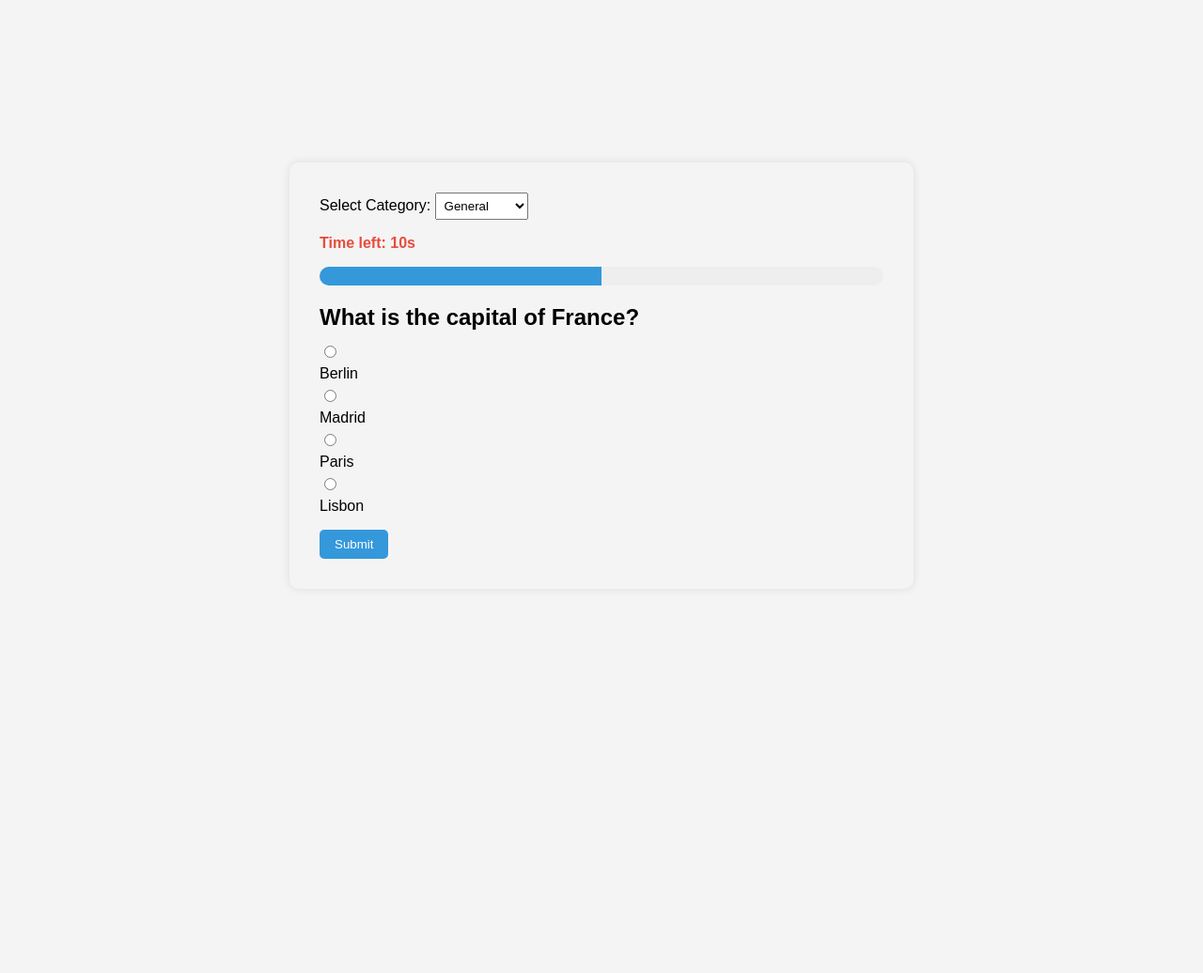
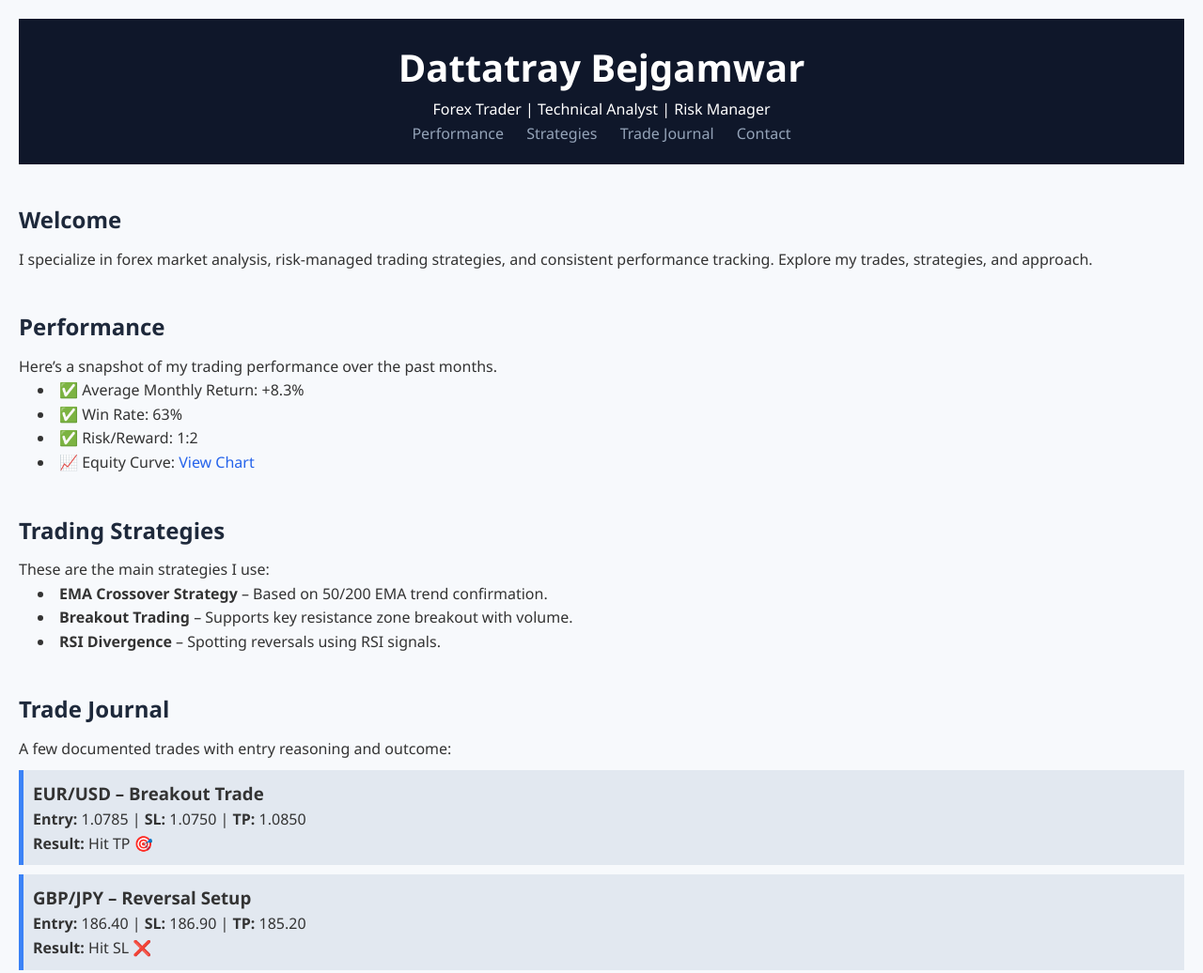
Before and after one commit to dattatray-b77/project.2, a plain HTML site: page index.html in a window 1280 px wide. Shown: the top 1036 px of the page at 94% size. Before the commit the page ends 800 px from the top, so only its background shows below. Drawn offline with Linux system fonts and the light colour scheme.

Commit message:
Add files via upload

```diff
--- a/index.html
+++ b/index.html
@@ -2,232 +2,74 @@
 <html lang="en">
 <head>
   <meta charset="UTF-8" />
-  <meta name="viewport" content="width=device-width, initial-scale=1.0" />
-  <title>Quiz App</title>
-  <style>
-    body {
-      font-family: Arial, sans-serif;
-      background: #f4f4f4;
-      display: flex;
-      justify-content: center;
-      align-items: center;
-      height: 100vh;
-      margin: 0;
-    }
-    .quiz-container {
-      padding: 2rem;
-      border-radius: 10px;
-      box-shadow: 0 0 10px rgba(0, 0, 0, 0.1);
-      width: 100%;
-      max-width: 600px;
-    }
-    .quiz-header {
-      margin-bottom: 1rem;
-    }
-    h2 {
-      margin-bottom: 1rem;
-    }
-    .answer {
-      display: block;
-      margin-bottom: 0.5rem;
-    }
-    button {
-      background-color: #3498db;
-      color: white;
-      border: none;
-      padding: 0.5rem 1rem;
-      border-radius: 5px;
-      cursor: pointer;
-    }
-    button:hover {
-      background-color: #2980b9;
-    }
-    .progress-bar {
-      background: #eee;
-      border-radius: 10px;
-      overflow: hidden;
-      height: 20px;
-      margin-bottom: 1rem;
-    }
-    .progress {
-      height: 100%;
-      background: #3498db;
-      width: 0%;
-      transition: width 0.3s ease;
-    }
-    .timer {
-      font-weight: bold;
-      margin-bottom: 1rem;
-      color: #e74c3c;
-    }
-    select {
-      margin-bottom: 1rem;
-      padding: 0.3rem;
-    }
-  </style>
+  <meta name="viewport" content="width=device-width, initial-scale=1.0"/>
+  <title>Forex Trader Portfolio</title>
+  <link rel="stylesheet" href="style.css" />
 </head>
 <body>
-  <div class="quiz-container" id="quiz">
-    <div class="quiz-header">
-      <div>
-        <label for="category">Select Category:</label>
-        <select id="category">
-          <option value="general">General</option>
-          <option value="tech">Technology</option>
-        </select>
-      </div>
-      <div class="timer" id="timer">Time left: 15s</div>
-      <div class="progress-bar">
-        <div class="progress" id="progress"></div>
-      </div>
-      <h2 id="question">Question text</h2>
-      <label class="answer"><input type="radio" name="answer" class="answer" id="a" /> <span id="a_text"></span></label>
-      <label class="answer"><input type="radio" name="answer" class="answer" id="b" /> <span id="b_text"></span></label>
-      <label class="answer"><input type="radio" name="answer" class="answer" id="c" /> <span id="c_text"></span></label>
-      <label class="answer"><input type="radio" name="answer" class="answer" id="d" /> <span id="d_text"></span></label>
+
+  <header>
+    <h1>Dattatray Bejgamwar</h1>
+    <p>Forex Trader | Technical Analyst | Risk Manager</p>
+    <nav>
+      <a href="#performance">Performance</a>
+      <a href="#strategies">Strategies</a>
+      <a href="#journal">Trade Journal</a>
+      <a href="#contact">Contact</a>
+    </nav>
+  </header>
+
+  <section class="intro">
+    <h2>Welcome</h2>
+    <p>I specialize in forex market analysis, risk-managed trading strategies, and consistent performance tracking. Explore my trades, strategies, and approach.</p>
+  </section>
+
+  <section id="performance">
+    <h2>Performance</h2>
+    <p>Here’s a snapshot of my trading performance over the past months.</p>
+    <ul>
+      <li>✅ Average Monthly Return: +8.3%</li>
+      <li>✅ Win Rate: 63%</li>
+      <li>✅ Risk/Reward: 1:2</li>
+      <li>📈 Equity Curve: <a href="#">View Chart</a></li>
+    </ul>
+  </section>
+
+  <section id="strategies">
+    <h2>Trading Strategies</h2>
+    <p>These are the main strategies I use:</p>
+    <ul>
+      <li><strong>EMA Crossover Strategy</strong> – Based on 50/200 EMA trend confirmation.</li>
+      <li><strong>Breakout Trading</strong> – Supports key resistance zone breakout with volume.</li>
+      <li><strong>RSI Divergence</strong> – Spotting reversals using RSI signals.</li>
+    </ul>
+  </section>
+
+  <section id="journal">
+    <h2>Trade Journal</h2>
+    <p>A few documented trades with entry reasoning and outcome:</p>
+    <div class="journal-entry">
+      <h3>EUR/USD – Breakout Trade</h3>
+      <p><strong>Entry:</strong> 1.0785 | <strong>SL:</strong> 1.0750 | <strong>TP:</strong> 1.0850</p>
+      <p><strong>Result:</strong> Hit TP 🎯</p>
     </div>
-    <button id="submit">Submit</button>
-  </div>
+    <div class="journal-entry">
+      <h3>GBP/JPY – Reversal Setup</h3>
+      <p><strong>Entry:</strong> 186.40 | <strong>SL:</strong> 186.90 | <strong>TP:</strong> 185.20</p>
+      <p><strong>Result:</strong> Hit SL ❌</p>
+    </div>
+  </section>
 
-  <script>
-    const quizData = {
-      general: [
-        {
-          question: "What is the capital of France?",
-          a: "Berlin",
-          b: "Madrid",
-          c: "Paris",
-          d: "Lisbon",
-          correct: "c",
-        },
-        {
-          question: "What year was JavaScript launched?",
-          a: "1996",
-          b: "1995",
-          c: "1994",
-          d: "None of the above",
-          correct: "b",
-        },
-      ],
-      tech: [
-        {
-          question: "Which language runs in a web browser?",
-          a: "Java",
-          b: "C",
-          c: "Python",
-          d: "JavaScript",
-          correct: "d",
-        },
-        {
-          question: "What does CSS stand for?",
-          a: "Central Style Sheets",
-          b: "Cascading Style Sheets",
-          c: "Cascading Simple Sheets",
-          d: "Cars SUVs Sailboats",
-          correct: "b",
-        },
-      ]
-    };
+  <section id="contact">
+    <h2>Contact Me</h2>
+    <p>Email: <a href="mailto:your@email.com">dattatraybejgamwar77@gmail.com</a></p>
+    <p>LinkedIn: <a href="#">www.linkedin.com/in/dattatray-bejgamwar-001117365</a></p>
 
-    const quiz = document.getElementById("quiz");
-    const answerEls = document.querySelectorAll(".answer input");
-    const questionEl = document.getElementById("question");
-    const a_text = document.getElementById("a_text");
-    const b_text = document.getElementById("b_text");
-    const c_text = document.getElementById("c_text");
-    const d_text = document.getElementById("d_text");
-    const submitBtn = document.getElementById("submit");
-    const timerEl = document.getElementById("timer");
-    const progressEl = document.getElementById("progress");
-    const categorySelect = document.getElementById("category");
+  </section>
 
-    let currentQuiz = 0;
-    let score = 0;
-    let timeLeft = 15;
-    let timer;
-    let selectedQuiz = [];
-
-    categorySelect.addEventListener("change", startQuiz);
-
-    function startQuiz() {
-      const category = categorySelect.value;
-      selectedQuiz = quizData[category];
-      currentQuiz = 0;
-      score = 0;
-      loadQuiz();
-    }
-
-    function loadQuiz() {
-      clearInterval(timer);
-      resetTimer();
-      deselectAnswers();
-
-      const currentQuizData = selectedQuiz[currentQuiz];
-      questionEl.innerText = currentQuizData.question;
-      a_text.innerText = currentQuizData.a;
-      b_text.innerText = currentQuizData.b;
-      c_text.innerText = currentQuizData.c;
-      d_text.innerText = currentQuizData.d;
-
-      updateProgress();
-      timer = setInterval(updateTimer, 1000);
-    }
-
-    function resetTimer() {
-      timeLeft = 15;
-      timerEl.innerText = `Time left: ${timeLeft}s`;
-    }
-
-    function updateTimer() {
-      timeLeft--;
-      timerEl.innerText = `Time left: ${timeLeft}s`;
-      if (timeLeft === 0) {
-        clearInterval(timer);
-        submitAnswer();
-      }
-    }
-
-    function updateProgress() {
-      const percent = ((currentQuiz + 1) / selectedQuiz.length) * 100;
-      progressEl.style.width = `${percent}%`;
-    }
-
-    function deselectAnswers() {
-      answerEls.forEach((answerEl) => (answerEl.checked = false));
-    }
-
-    function getSelected() {
-      let answer;
-      answerEls.forEach((answerEl) => {
-        if (answerEl.checked) {
-          answer = answerEl.id;
-        }
-      });
-      return answer;
-    }
-
-    function submitAnswer() {
-      const answer = getSelected();
-      if (answer === selectedQuiz[currentQuiz].correct) {
-        score++;
-      }
-
-      currentQuiz++;
-      if (currentQuiz < selectedQuiz.length) {
-        loadQuiz();
-      } else {
-        quiz.innerHTML = `<h2>You answered ${score}/${selectedQuiz.length} questions correctly</h2>
-        <button onclick="location.reload()">Reload</button>`;
-      }
-    }
-
-    submitBtn.addEventListener("click", () => {
-      clearInterval(timer);
-      submitAnswer();
-    });
-
-    startQuiz();
-  </script>
+  <footer>
+    <p>&copy; 2025 Dattatray Bejgamwar | Forex Portfolio</p>
+  </footer>
 
 </body>
 </html>
--- a/style.css
+++ b/style.css
@@ -1,59 +1,68 @@
+* {
+  margin: 0;
+  padding: 0;
+  box-sizing: border-box;
+}
+
 body {
-      font-family: Arial, sans-serif;
-      background: #f4f4f4;
-      display: flex;
-      justify-content: center;
-      align-items: center;
-      height: 100vh;
-      margin: 0;
+  font-family: 'Segoe UI', sans-serif;
+  line-height: 1.6;
+  background-color: #f7f9fc;
+  color: #333;
+  padding: 20px;
 }
-    .quiz-container {
-      padding: 2rem;
-      border-radius: 10px;
-      box-shadow: 0 0 10px rgba(0, 0, 0, 0.1);
-      width: 100%;
-      max-width: 600px;
+
+header {
+  text-align: center;
+  padding: 20px;
+  background-color: #0f172a;
+  color: white;
 }
-    .quiz-header {
-      margin-bottom: 1rem;
+
+header h1 {
+  font-size: 2.5rem;
 }
+
+nav a {
+  margin: 0 10px;
+  color: #94a3b8;
+  text-decoration: none;
+}
+
+nav a:hover {
+  color: #38bdf8;
+}
+
+section {
+  margin: 40px 0;
+}
+
 h2 {
-      margin-bottom: 1rem;
+  margin-bottom: 10px;
+  color: #1e293b;
 }
-    .answer {
-      display: block;
-      margin-bottom: 0.5rem;
+
+ul {
+  list-style: disc inside;
+  margin-left: 20px;
 }
-    button {
-      background-color: #3498db;
+
+.journal-entry {
+  background-color: #e2e8f0;
+  padding: 10px;
+  margin: 10px 0;
+  border-left: 5px solid #3b82f6;
+}
+
+a {
+  color: #2563eb;
+  text-decoration: none;
+}
+
+footer {
+  text-align: center;
+  padding: 10px;
+  background-color: #0f172a;
   color: white;
-      border: none;
-      padding: 0.5rem 1rem;
-      border-radius: 5px;
-      cursor: pointer;
+  margin-top: 30px;
 }
-    button:hover {
-      background-color: #2980b9;
-    }
-    .progress-bar {
-      background: #eee;
-      border-radius: 10px;
-      overflow: hidden;
-      height: 20px;
-      margin-bottom: 1rem;
-    }
-    .progress {
-      height: 100%;
-      background: #3498db;
-      width: 0%;
-      transition: width 0.3s ease;
-    }
-    .timer {
-      font-weight: bold;
-      margin-bottom: 1rem;
-      color: #e74c3c;
-    }
-    select {
-      margin-bottom: 1rem;
-      padding: 0.3rem;
-    }
```
Lines whose indentation alone changed are shown as unchanged.
